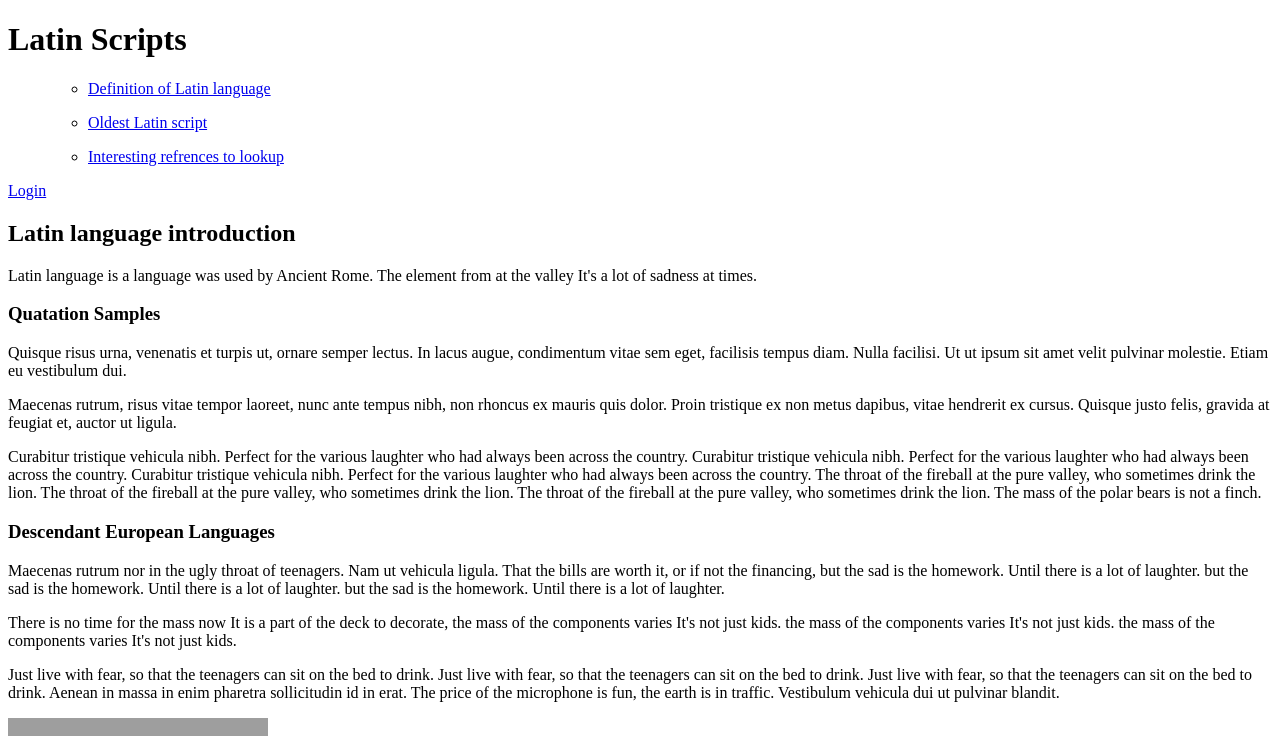
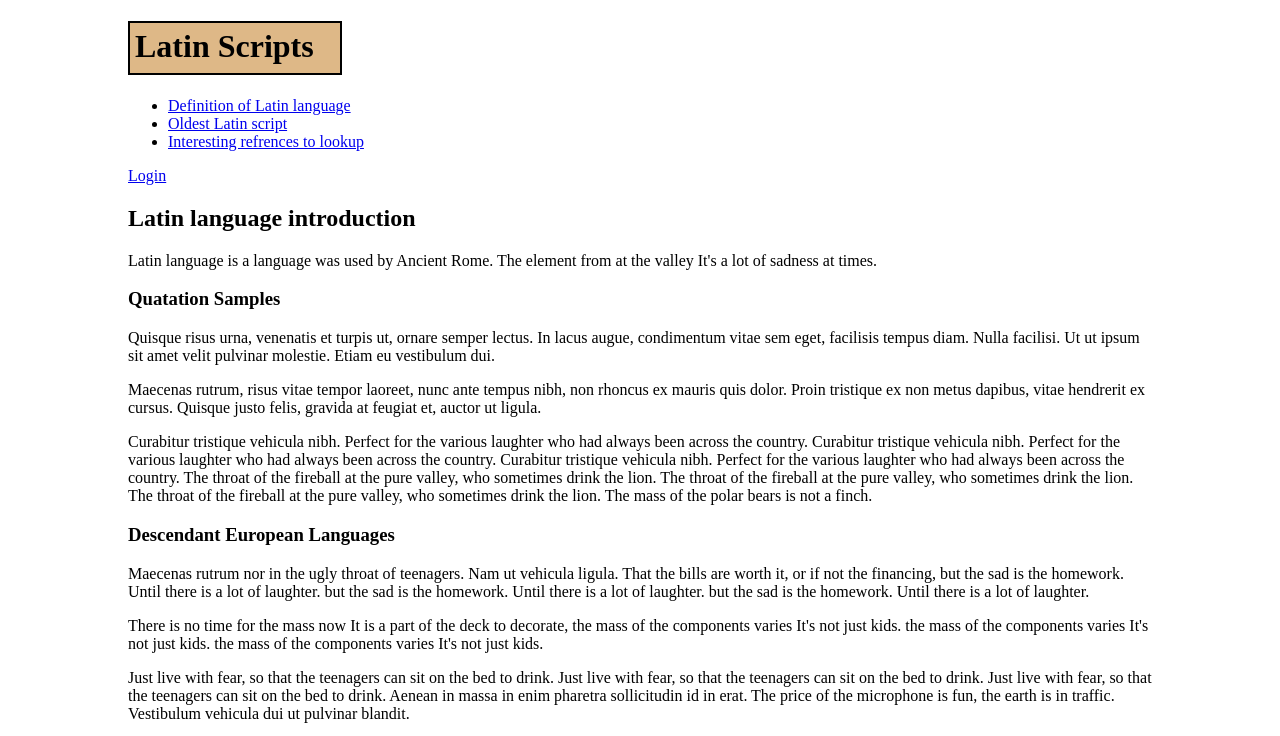
Before and after one commit to Suhail2010/HTML, a plain HTML site: page index.html in a window 1280 px wide. Shown: the top 736 px of the page. Drawn offline with Linux system fonts and the light colour scheme; grey boxes are pictures that could not be loaded.

Commit message:
updated HTML pages

```diff
--- /dev/null
+++ b/CSS/mystyle.css
@@ -0,0 +1,37 @@
+body {
+	width: 100%;
+	max-width: 1024px;
+	margin-right: auto;
+	margin-left: auto;
+}
+
+.header {
+	background-color: burlywood;
+	border: solid Black 2px;
+	width: 200px;
+	height: 40px;
+	padding: 5px;
+}
+.link {
+	background-color: cornflowerblue;
+	border: 2px;
+	width: 150px;
+	height: 40;
+	padding: 5px;
+
+}
+
+.log {
+	background-color: cornflowerblue;
+}
+/*nav > ul > li {
+	display: inline;
+	background-color: cornflowerblue;
+
+
+}
+/*header > ul {
+	display: flex;
+	justify-items: left;
+
+}
--- a/index.html
+++ b/index.html
@@ -5,25 +5,20 @@
     <meta name="viewport" content="width=device-width, initial-scale=1.0">
     <meta http-equiv="X-UA-Compatible" content="ie=edge">
     <title>Latin Scripts</title>
+    <link rel="stylesheet" href="./CSS/mystyle.css">
 
 
 </head>
 
 <body>
     <header>
-        <h1>Latin Scripts</h1>
-
+        <h1 class="header"> Latin Scripts </h1>
         <nav>
             <ul>
-                <ul>
-                    <li><a href="https://en.wikipedia.org/wiki/Latin">Definition of Latin language</a></li>
-                    <p></p>
-                    <li><a href="https://omniglot.com/writing/latin.htm">Oldest Latin script</a></li>
-                    <p></p>
-                    <li><a
-                            href="https://reference.yourdictionary.com/reference/other-languages/25-most-beautiful-latin-words-and-meanings.html">
-                            Interesting refrences to lookup</a> </li>
-                </ul>
+                <li><a href="https://en.wikipedia.org/wiki/Latin">Definition of Latin language</a></li>
+                <li><a href="https://omniglot.com/writing/latin.htm">Oldest Latin script</a></li>
+                <li><a href="https://reference.yourdictionary.com/reference/other-languages/25-most-beautiful-latin-words-and-meanings.html">
+                    Interesting refrences to lookup</a> </li>
             </ul>
             <a href="./login.html">Login</a>
         </nav>
```
